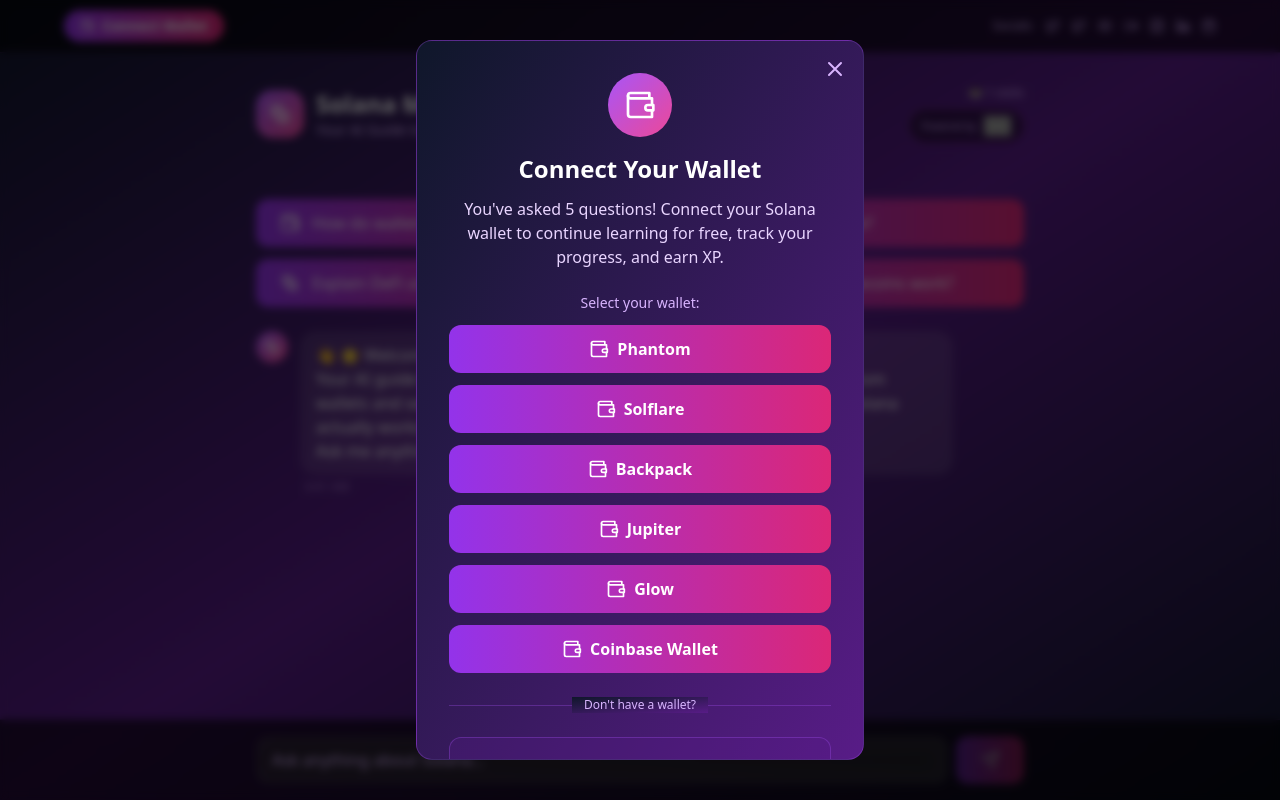
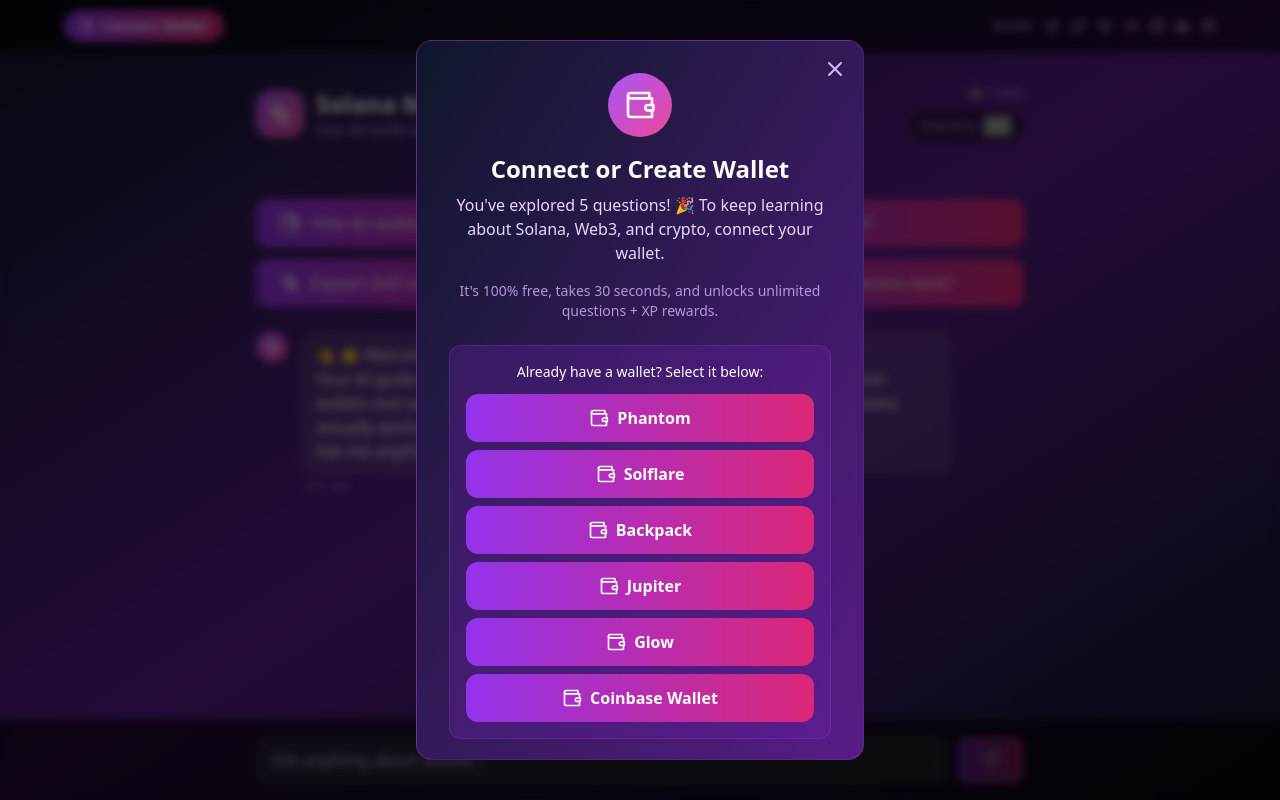
Before and after one commit to smsgithu/SMSai, a React (Vite) app: page / in a window 1280 px wide. Both pictures are taken after a click on the button "Connect Wallet". Built offline with nearby package versions, Linux system fonts and the light colour scheme; no server answers; grey boxes are pictures that could not be loaded.

Commit message:
Update App.jsx

```diff
--- a/src/App.jsx
+++ b/src/App.jsx
@@ -445,13 +445,17 @@
               <div className="w-16 h-16 rounded-full bg-gradient-to-br from-purple-500 to-pink-500 flex items-center justify-center mx-auto mb-4">
                 <Wallet className="w-8 h-8 text-white" />
               </div>
-              <h2 className="text-2xl font-bold text-white mb-3">Connect Your Wallet</h2>
-              <p className="text-purple-200 mb-6">
-                You've asked 5 questions! Connect your Solana wallet to continue learning for free, track your progress, and earn XP.
+              <h2 className="text-2xl font-bold text-white mb-2">Connect or Create Wallet</h2>
+              <p className="text-purple-200 mb-4">
+                You've explored 5 questions! 🎉 To keep learning about Solana, Web3, and crypto, connect your wallet.
               </p>
-              <p className="text-sm text-purple-300 mb-3">Select your wallet:</p>
+              <p className="text-sm text-purple-300/80 mb-6">
+                It's 100% free, takes 30 seconds, and unlocks unlimited questions + XP rewards.
+              </p>
 
-              <div className="space-y-3 mb-4">
+              <div className="bg-purple-800/30 border border-purple-500/20 rounded-xl p-4 mb-6">
+                <p className="text-sm text-white font-medium mb-3">Already have a wallet? Select it below:</p>
+                <div className="space-y-2">
                   {walletOptions.map((wallet) => (
                     <button
                       key={wallet.id}
@@ -463,6 +467,7 @@
                     </button>
                   ))}
                 </div>
+              </div>
 
                 <div className="relative my-6">
                   <div className="absolute inset-0 flex items-center">
@@ -470,7 +475,7 @@
                   </div>
                   <div className="relative flex justify-center text-xs">
                     <span className="bg-gradient-to-br from-slate-900 to-purple-900 px-3 text-purple-300">
-                      Don't have a wallet?
+                      Need to create a wallet? Follow this simple guide
                     </span>
                   </div>
                 </div>
@@ -478,7 +483,7 @@
                 <div className="bg-purple-900/30 border border-purple-500/30 rounded-xl p-4">
                   <h3 className="text-white font-semibold mb-2 flex items-center gap-2">
                     <Sparkles className="w-4 h-4" />
-                    Create Your First Wallet
+                    Create Your First Wallet (2 minutes)
                   </h3>
                   <p className="text-sm text-purple-200 mb-3">
                     New to Solana? Create a free wallet in 2 minutes:
@@ -547,14 +552,8 @@
               </div>
             )}
             {smsPrice && (
-              <a
-                href={`https://jup.ag/swap/SOL-A9FmiDpt5UMwuvJgR759RJMEHdXzwwymyisMNfxvBAGS`}
-                target="_blank"
-                rel="noopener noreferrer"
-                className="flex items-center gap-2 hover:bg-pink-500/10 px-2 py-1 rounded-lg transition-all cursor-pointer group"
-                title="Swap $SMS on Jupiter"
-              >
-                <span className="text-pink-400 font-semibold text-xs sm:text-sm group-hover:text-pink-300">SMS</span>
+              <div className="flex items-center gap-2">
+                <span className="text-pink-400 font-semibold text-xs sm:text-sm">SMS</span>
                 <span className="text-white font-bold text-xs sm:text-sm">
                   ${smsPrice.price < 0.01 ? smsPrice.price.toFixed(6) : smsPrice.price.toFixed(4)}
                 </span>
@@ -563,8 +562,15 @@
                     {smsPrice.change >= 0 ? '↑' : '↓'} {Math.abs(smsPrice.change).toFixed(2)}%
                   </span>
                 )}
-                <span className="text-xs text-pink-400/60 group-hover:text-pink-300">↗</span>
+                <a
+                  href="https://jup.ag/swap/SOL-A9FmiDpt5UMwuvJgR759RJMEHdXzwwymyisMNfxvBAGS"
+                  target="_blank"
+                  rel="noopener noreferrer"
+                  className="ml-1 bg-gradient-to-r from-pink-600 to-purple-600 text-white text-[10px] px-2 py-0.5 rounded-full font-semibold hover:from-pink-500 hover:to-purple-500 transition-all"
+                >
+                  Buy
                 </a>
+              </div>
             )}
             {walletConnected ? (
               <div className="flex items-center gap-2 bg-gradient-to-r from-purple-600/30 to-pink-600/30 px-3 py-1.5 rounded-full border border-purple-500/30">
@@ -625,7 +631,7 @@
                 target="_blank"
                 rel="noopener noreferrer"
                 className="flex items-center gap-2 bg-black/40 border border-pink-500/30 px-3 py-1.5 rounded-full hover:border-pink-500/50 hover:bg-black/60 transition-all group"
-                title="Click to swap $SMS on Jupiter"
+                title="Click to swap SOL for $SMS on Jupiter"
               >
                 <span className="text-[10px] text-purple-300">Powered by</span>
                 <img
@@ -724,11 +730,26 @@
 
       <div className="fixed bottom-0 left-0 right-0 bg-black/60 backdrop-blur-md border-t border-purple-500/20 p-4">
         <div className="max-w-3xl mx-auto">
-          {!walletConnected && questionCount > 0 && (
+          {!walletConnected && questionCount > 0 && questionCount < 5 && (
             <div className="mb-2 text-center">
               <span className="inline-block bg-purple-600/30 text-purple-200 text-xs px-3 py-1 rounded-full">
                 {5 - questionCount} free questions remaining
               </span>
+            </div>
+          )}
+          {!walletConnected && questionCount >= 5 && (
+            <div className="mb-3 text-center">
+              <div className="inline-flex flex-col items-center gap-2 bg-gradient-to-r from-purple-600/30 to-pink-600/30 border border-purple-500/30 text-purple-100 text-sm px-4 py-3 rounded-xl">
+                <span>🎉 You've used your 5 free questions!</span>
+                <button
+                  onClick={() => setShowWalletPrompt(true)}
+                  className="bg-gradient-to-r from-purple-600 to-pink-600 text-white px-4 py-2 rounded-lg font-semibold hover:from-purple-500 hover:to-pink-500 transition-all flex items-center gap-2"
+                >
+                  <Wallet className="w-4 h-4" />
+                  Connect or Create Wallet to Continue
+                </button>
+                <span className="text-xs text-purple-300">100% free • Unlocks unlimited questions • Earn XP</span>
+              </div>
             </div>
           )}
           <form onSubmit={(e) => { e.preventDefault(); handleSubmit(); }} className="flex gap-2">
@@ -746,7 +767,7 @@
               type="text"
               value={input}
               onChange={(e) => setInput(e.target.value)}
-              placeholder="Ask anything about Solana..."
+              placeholder={!walletConnected && questionCount >= 5 ? "Connect wallet to continue asking questions..." : "Ask anything about Solana..."}
               disabled={loading || (!walletConnected && questionCount >= 5)}
               className="flex-1 bg-white/10 backdrop-blur-md text-white placeholder-purple-300 focus:outline-none focus:ring-2 focus:ring-purple-500 disabled:opacity-50 disabled:cursor-not-allowed px-4 py-3 rounded-xl"
             />
```
Lines whose indentation alone changed are shown as unchanged.
